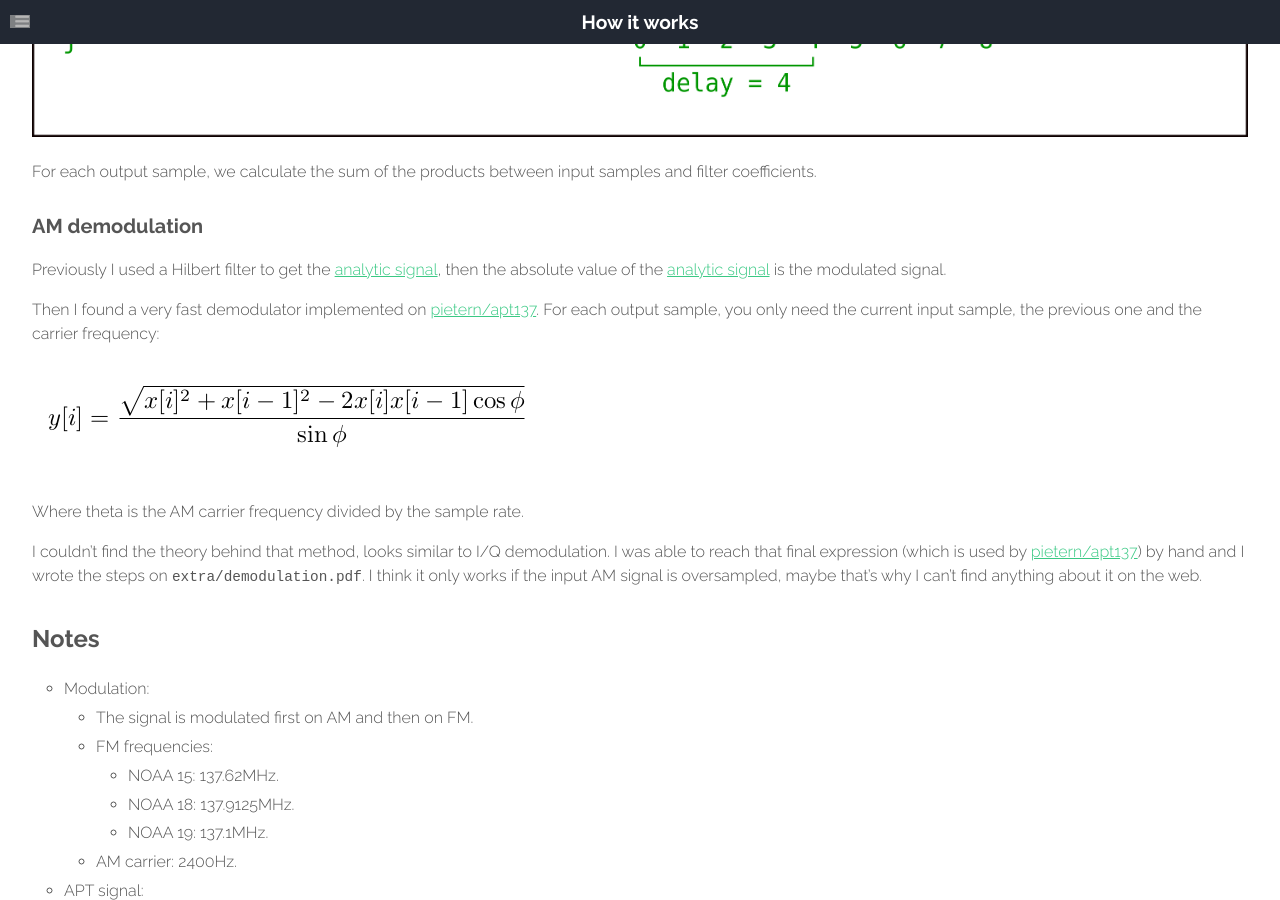
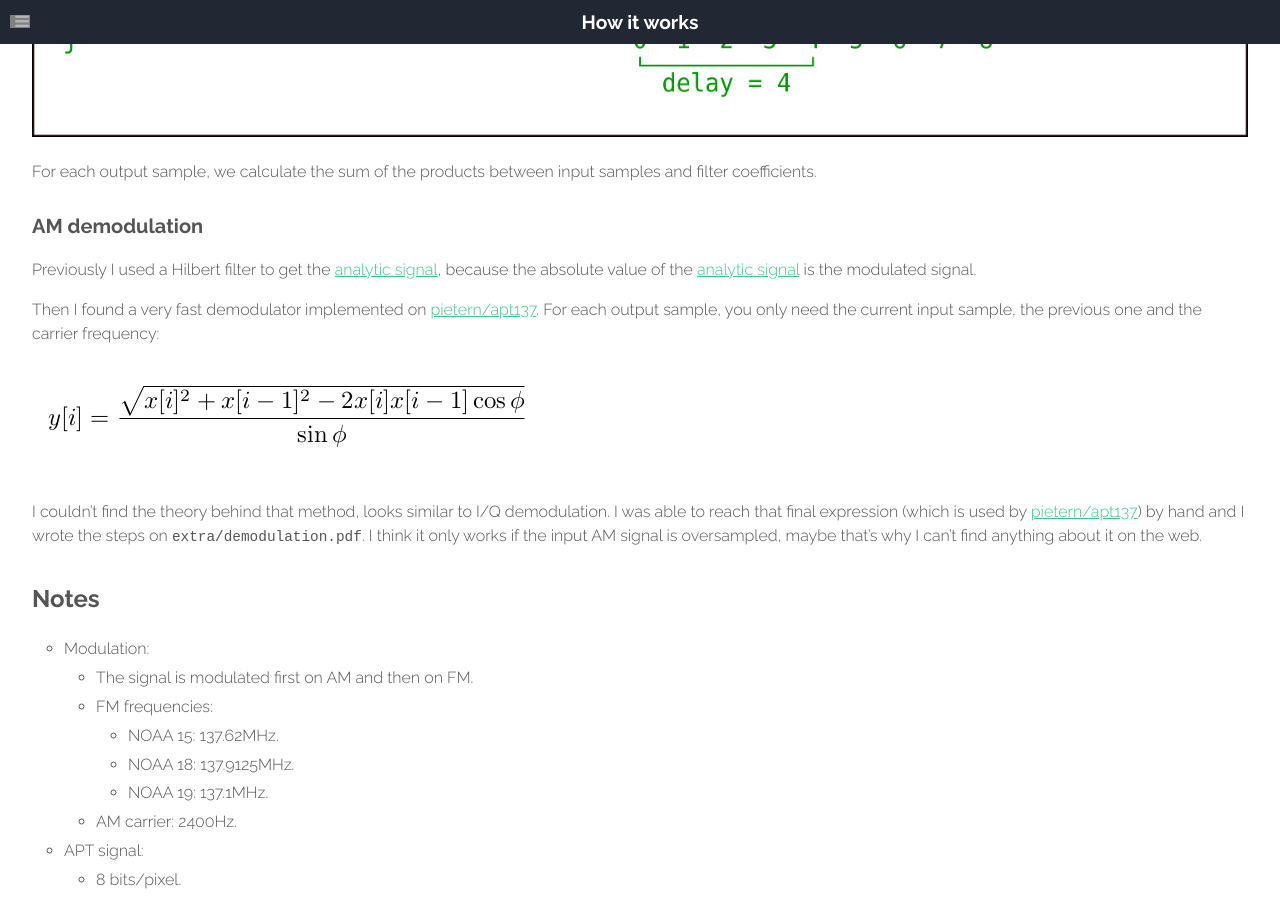
Before and after one commit to martinber/noaa-apt, a Jekyll site: the page built from docs/how-it-works.md, in a window 1280 px wide and 900 px high, scrolled down 3361 px. Built offline with Jekyll 4.4.1, drawn with Linux system fonts in a browser that asks for light colours.

Commit message:
AM demodulation documentation

```diff
--- a/docs/how-it-works.md
+++ b/docs/how-it-works.md
@@ -154,7 +154,7 @@ samples and filter coefficients.
 
 ### AM demodulation
 
-Previously I used a Hilbert filter to get the [analytic signal], then the
+Previously I used a Hilbert filter to get the [analytic signal], because the
 absolute value of the [analytic signal] is the modulated signal.
 
 Then I found a very fast demodulator implemented on [pietern/apt137]. For each
@@ -162,8 +162,6 @@ output sample, you only need the current input sample, the previous one and the
 carrier frequency:
 
 ![AM demodulation formula]({{ site.baseurl }}/images/demodulation.png)
-
-Where theta is the AM carrier frequency divided by the sample rate.
 
 I couldn't find the theory behind that method, looks similar to I/Q
 demodulation. I was able to reach that final expression (which is used by
```
Also changed, not shown: extra/demodulation.png, 2 other files.
